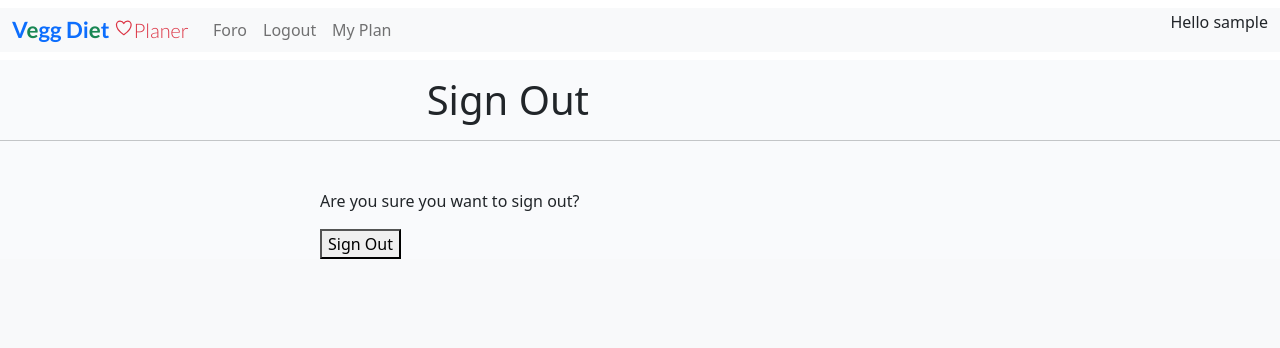
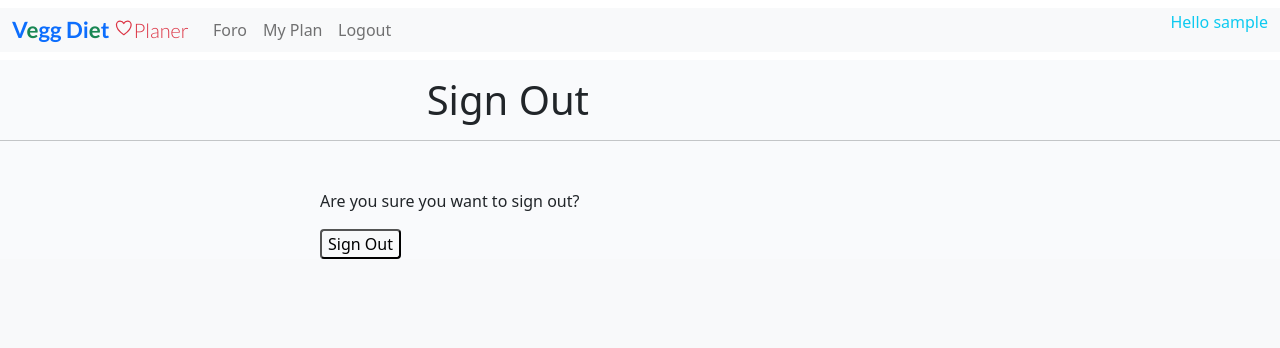
Before and after one commit to jdhernandezS1/CI_PP4_DjangoPY, a Django app: page /accounts/logout/ in a window 1280 px wide. Shown: the top 348 px of the page. Run offline with Django 3.2, Linux system fonts and the light colour scheme; the visitor is signed in with stand-in values (Sample User, id 1); some libraries are stand-ins or nearby versions.

Commit message:
Changing bootstrap style buttons

```diff
--- a/templates/account/logout.html
+++ b/templates/account/logout.html
@@ -16,7 +16,7 @@
   {% if redirect_field_value %}
   <input type="hidden" name="{{ redirect_field_name }}" value="{{ redirect_field_value }}"/>
   {% endif %}
-  <button type="submit right">{% trans 'Sign Out' %}</button>
+  <button type="submit right" class="hvr-sweep-to-right rounded bg-light">{% trans 'Sign Out' %}</button>
 </form>
 </div>
 
--- a/templates/base.html
+++ b/templates/base.html
@@ -27,7 +27,7 @@
 
     <nav class="navbar navbar-expand-lg navbar-light bg-white">
         <div class="container-fluid bg-light text-center">
-            <a class="navbar-brand hvr-pulse-grow" href="{% url 'home' %}"><span class="brand"><span class="text-primary">V<span
+            <a class="navbar-brand hvr-float-shadow" href="{% url 'home' %}"><span class="brand"><span class="text-primary">V<span
                             class="text-success">e</span>gg Di<span class="text-success">e</span>t</span> <span class="small text-danger"><ion-icon name="heart-outline"></ion-icon></span><span
                         class="thin text-danger blockquote">Planer</span></span></span></a>
             <button class="navbar-toggler " type="button" data-bs-toggle="collapse" data-bs-target="#navbarText"
@@ -39,27 +39,27 @@
                     <!-- <li class="nav-item">
                         <a class="nav-link active" aria-current="page" href="{% url 'home' %}">Home</a>
                     </li> -->
-                    <li class="nav-item hvr-buzz  ">
+                    <li class="nav-item hvr-float-shadow">
                         <a class="nav-link bg-success bg-light" href="{% url 'posts' %}">Foro</a>
                     </li>
                     {% if user.is_authenticated %}
-                    <li class="nav-item hvr-bounce-out ">
+                    <li class="nav-item hvr-float-shadow ">
+                        <a class="nav-link bg-success bg-light" href="/">My Plan</a>
+                    </li>
+                    <li class="nav-item hvr-float-shadow bg-light">
                         <a class="nav-link bg-success bg-light" href="{% url 'account_logout' %}">Logout</a>
                     </li>
-                    <li class="nav-item hvr-bounce-out bg-light">
-                        <a class="nav-link bg-success bg-light" href="/">My Plan</a>
-                    </li>
                     {% else %}
-                    <li class="nav-item hvr-bounce-out">
+                    <li class="nav-item hvr-float-shadow">
                         <a class="nav-link bg-success bg-light" href="{% url 'account_signup' %}">Register</a>
                     </li>
-                    <li class="nav-item hvr-bounce-out">
+                    <li class="nav-item hvr-float-shadow">
                         <a class="nav-link bg-success bg-light" href="{% url 'account_login' %}">Login</a>
                     </li>
                     {% endif %}
                 </ul>
                 {% if user.is_authenticated %}
-                <p>Hello {{user}}</p>
+                <p class="thin text-info">Hello {{user}}</p>
                 {% endif %}
 
             </div>
--- a/templates/posts.html
+++ b/templates/posts.html
@@ -30,7 +30,7 @@
                                     <p class="author">Author: {{ post.author }}</p>
                                 </div>
                             </div>
-                            <a href="{% url 'post_detail' post.slug %}" class="post-link">
+                            <a href="{% url 'post_detail' post.slug %}" class="post-link hvr-float-shadow rounded bg-light text-dark">
                                 <h2 class="card-title">{{ post.title }}</h2>
                                 <p class="card-text">{{ post.excerpt }}</p>
                             </a>
```
Also changed, not shown: templates/post_detail.html (+17 -10 lines).
